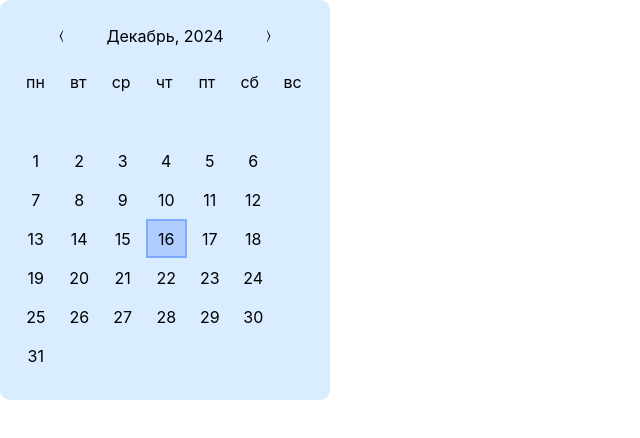
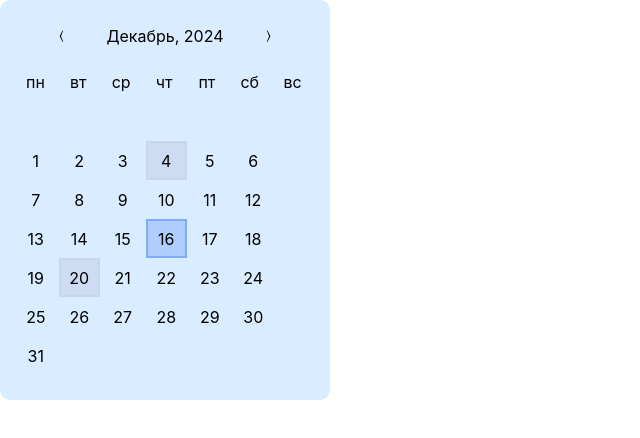
Before and after one commit to VrnkKrlnk/meetingsCalendar, a React (Create React App) app: page / in a window 1280 px wide. Shown: the top 438 px of the page, without its empty margins (0-640 px from the left). Built offline with nearby package versions, Linux system fonts and the light colour scheme.

Commit message:
feat: add filling meetings

```diff
--- a/src/components/Calendar/Calendar.jsx
+++ b/src/components/Calendar/Calendar.jsx
@@ -60,6 +60,38 @@ function Calendar() {
     setCurrentDate(newDate);
   };
 
+  let data = [
+    {
+      date: "2024-12-4",
+      time: "14:00",
+      title: "Дело №12345",
+      location: "Зал 1, Суд Ленинского района",
+    },
+    {
+      date: "2024-12-20",
+      time: "10:00",
+      title: "Дело №54321",
+      location: "Зал 3, Суд Московского района",
+    },
+    {
+      date: "2025-01-18",
+      time: "12:00",
+      title: "Дело №58321",
+      location: "Зал 4, Суд Советского района",
+    },
+  ];
+
+  function fillData(day) {
+    return data.find((val) => {
+      let valDate = new Date(val.date);
+      return (
+        valDate.getFullYear() === currentDate.getFullYear() &&
+        valDate.getMonth() === currentDate.getMonth() &&
+        valDate.getDate() === day
+      );
+    });
+  }
+
   return (
     <div className="calendar">
       <div className="panel">
@@ -69,14 +101,22 @@ function Calendar() {
         }, ${currentDate.getFullYear()}`}</p>
         <button onClick={next}>&rang;</button>
       </div>
+
       <div className="header">
         {days.map((val) => {
           return <DayCell day={val} />;
         })}
       </div>
+
       <div className="cells">
         {daysInMonth.map((val) => {
-          return <DayCell day={val} month={currentDate.getMonth()} />;
+          return (
+            <DayCell
+              day={val}
+              month={currentDate.getMonth()}
+              data={fillData(val)}
+            />
+          );
         })}
       </div>
     </div>
--- a/src/components/DayCell/DayCell.jsx
+++ b/src/components/DayCell/DayCell.jsx
@@ -1,14 +1,14 @@
 import React from "react";
 import "./DayCell.scss";
 
-function DayCell({ day, month = "" }) {
+function DayCell({ day, month = "", data = false }) {
   return (
     <div
       className={`cell ${day === 0 ? "none" : ""} ${
         day === new Date().getDate() && new Date().getMonth() === month
           ? "current"
           : ""
-      }`}>
+      } ${data ? "meeting" : ""}`}>
       {day}
     </div>
   );
--- a/src/components/DayCell/DayCell.scss
+++ b/src/components/DayCell/DayCell.scss
@@ -18,6 +18,11 @@
 
   &.meeting {
     background-color: #c6d3ea9e;
+    border: 2px solid #c6d3ea9e;
+  }
+
+  &.current {
+    border: 2px solid #6699ffaa;
   }
 
   &:hover {
```
